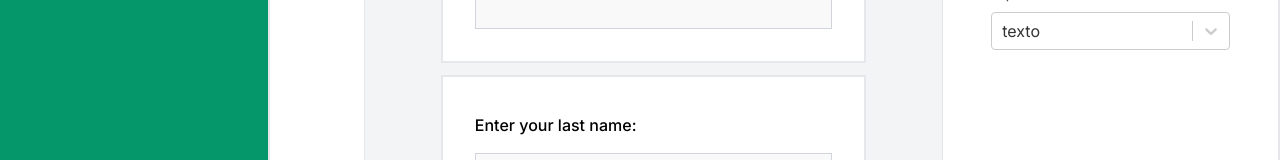
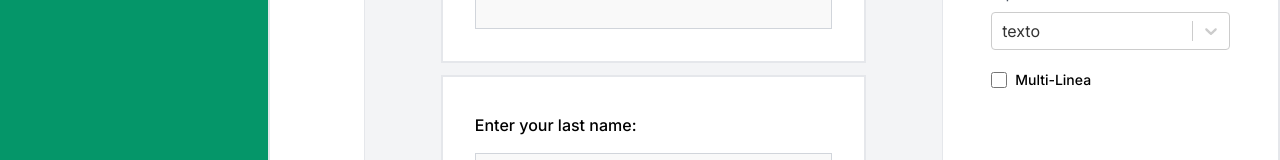
Before and after one commit to brandox02/survey-app, a Next.js app: page /editor in a window 1280 px wide. Shown: the part 382-542 px from the top of the page. Built offline with nearby package versions, Linux system fonts and the light colour scheme.

Commit message:
multiline config to textfields

```diff
--- a/src/app/editor/accessories/Elements/TextField.tsx
+++ b/src/app/editor/accessories/Elements/TextField.tsx
@@ -16,7 +16,7 @@ export default function TextField({ singleLine, onChange, value }: TextField) {
          />
          <input
 
-            className={`bg-[#F9F9F9] border border-gray-300 p-2 outline-none ${singleLine ? "" : 'h-28'}`}
+            className={`bg-[#F9F9F9] border border-gray-300 p-2 outline-none ${singleLine ? "" : 'h-32'}`}
             disabled
             multiple={!singleLine}
          />
--- a/src/app/editor/accessories/ManagementControl/index.tsx
+++ b/src/app/editor/accessories/ManagementControl/index.tsx
@@ -1,5 +1,6 @@
 'use client';
 
+import CheckBox from "@/components/Checkbox";
 import SelectField from "@/components/Select";
 import TextField from "@/components/TextField";
 import { NotRequiredQuestionElement, QuestionElement } from "../../page";
@@ -24,13 +25,20 @@ export default function ManagementControl({ selectedElement, setCurrentElement }
          <div className='mt-5 font-bold text-lg text-center'>Configuración</div>
          <div className='mt-10 px-10'>
             <TextField label="Titulo" value={selectedElement?.title} onChange={(event) => setCurrentElement({ title: event.target.value })} />
-            <TextField label="Nombre" value={selectedElement?.name} onChange={(event) => setCurrentElement({ name: event.target.value })} />
+            <TextField label="Nombre" value={selectedElement?.name} onChange={(event) => setCurrentElement({ name: event.target.value })} disabled={true} />
             <SelectField
                label='Tipo'
                options={[{ label: 'texto', 'value': 'text' }, { label: 'número', value: 'number' }]}
                value={getTypeValue()}
                onChange={e => setCurrentElement({ inputType: e?.value })}
             />
+            <div className="ml-2 mt-3">
+               <CheckBox
+                  checked={selectedElement.type === 'comment'}
+                  toggle={(checked) => setCurrentElement({ type: checked ? 'comment' : 'text' })}
+                  label={'Multi-Linea'}
+               />
+            </div>
          </div>
       </div>
    )
--- a/src/app/editor/accessories/PreviewModal/index.tsx
+++ b/src/app/editor/accessories/PreviewModal/index.tsx
@@ -8,7 +8,7 @@ import { Model } from 'survey-core';
 type Props = {
    isOpen: boolean,
    close: () => void,
-   questions: QuestionElement
+   questions: Array<QuestionElement>
 }
 export default function PreviewModal({ close, isOpen, questions }: Props) {
    if (isOpen) {
--- /dev/null
+++ b/src/components/Checkbox.tsx
@@ -0,0 +1,23 @@
+
+
+type Props = {
+   checked: boolean;
+   toggle: (checked: boolean) => void;
+   label: string;
+}
+export default function CheckBox({ checked, toggle, label }: Props) {
+
+   return (
+      <div className="flex items-center mb-4">
+         <input
+            checked={checked}
+            id="default-checkbox"
+            type="checkbox"
+            value=""
+            onChange={() => toggle(!checked)}
+            className="w-4 h-4 text-blue-600 bg-gray-100 border-gray-300 rounded focus:ring-blue-500 dark:focus:ring-blue-600 dark:ring-offset-gray-800 focus:ring-2 dark:bg-gray-700 dark:border-gray-600"
+         />
+         <label htmlFor="default-checkbox" className="ml-2 text-sm font-medium">{label}</label>
+      </div>
+   )
+}
--- a/src/components/TextField.tsx
+++ b/src/components/TextField.tsx
@@ -6,16 +6,18 @@ type Props = {
    label: string;
    value: string;
    onChange: (event: ChangeEvent<HTMLInputElement>) => void;
+   disabled?: boolean;
 }
 
-export default function TextField({ label, onChange, value }: Props) {
+export default function TextField({ label, onChange, value, disabled = false }: Props) {
 
    return (
       <div className="p-2">
          <label className="block mb-2 text-gray-600">{label}</label>
          <input
+            disabled={disabled}
             type="text"
-            className="bg-gray-50 border border-gray-300 text-gray-600 rounded focus:ring-emerald-500 focus:border-emerald-500 w-full p-2"
+            className={`bg-gray-50 border border-gray-300 text-gray-600 rounded focus:ring-emerald-500 focus:border-emerald-500 w-full p-2 ${disabled ? 'cursor-not-allowed' : ''}`}
             {...{ onChange, value }}
          />
       </div>
```
